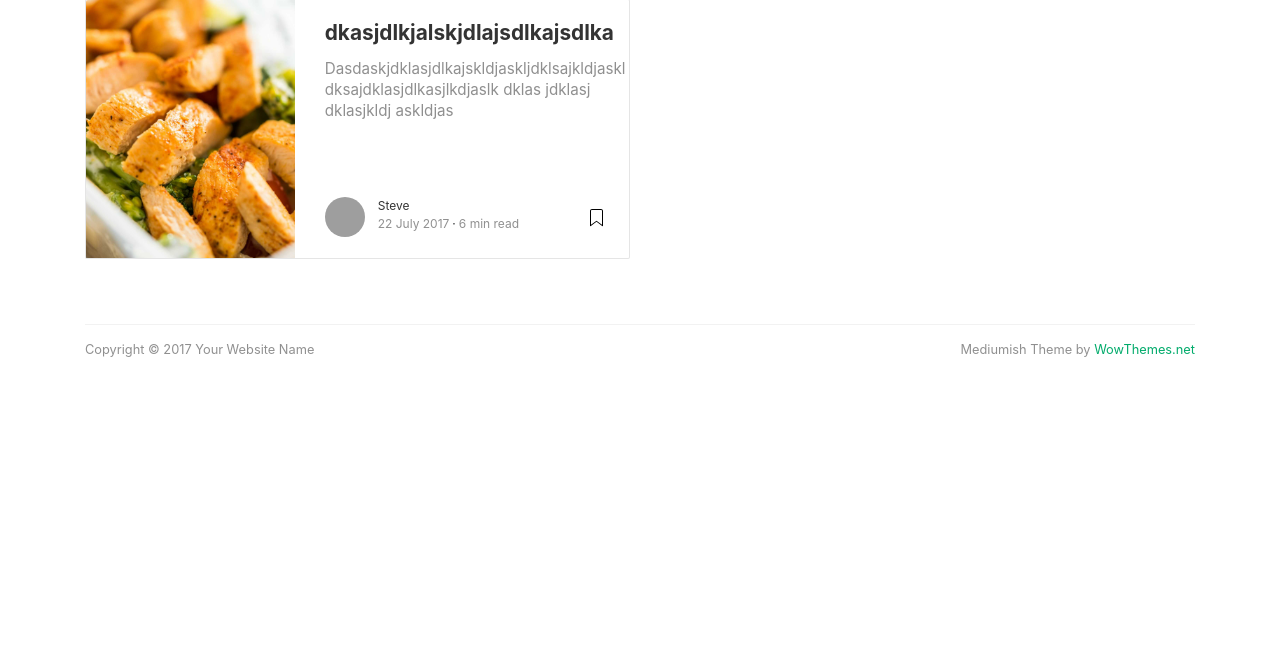
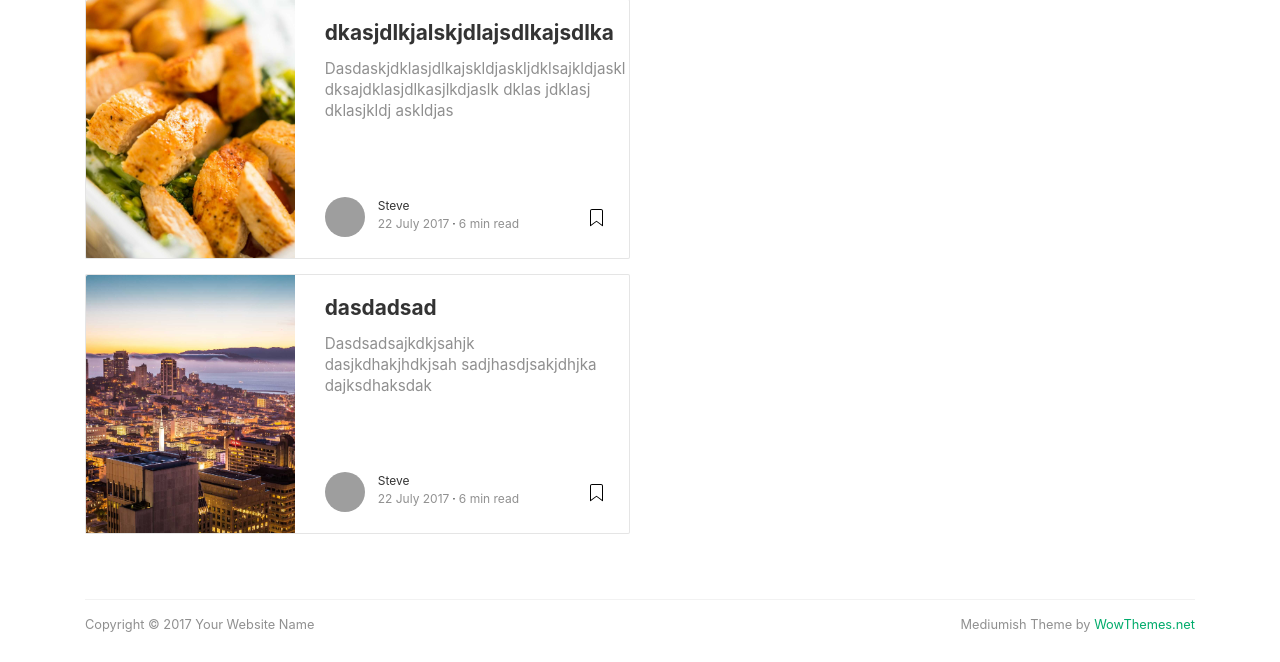
Before and after one commit to mohsenabedelaal/django-course, a Django app: page / in a window 1280 px wide. Shown: the part 284-946 px from the top of the page. Before the commit the page ends 641 px from the top, so only its background shows below. Run offline with Django 3.2, Linux system fonts and the light colour scheme; some libraries are stand-ins or nearby versions; grey boxes are pictures that could not be loaded.

Commit message:
Added the steps to install django.

```diff
--- a/mohsen_django/hotelblog/views.py
+++ b/mohsen_django/hotelblog/views.py
@@ -6,4 +6,8 @@ def index(request):
     card_1.title = "dkasjdlkjalskjdlajsdlkajsdlka"
     card_1.img = "1.jpg"
     card_1.text="Dasdaskjdklasjdlkajskldjaskljdklsajkldjaskl dksajdklasjdlkasjlkdjaslk dklas jdklasj dklasjkldj askldjas"
-    return render(request,"index.html",{"card_1":card_1})
+    card_2 = Cards()
+    card_2.title = "dasdadsad"
+    card_2.img = "2.jpg"
+    card_2.text="Dasdsadsajkdkjsahjk dasjkdhakjhdkjsah sadjhasdjsakjdhjka dajksdhaksdak"
+    return render(request,"index.html",{"card_1":card_1,"card_2":card_2})
--- a/mohsen_django/templates/index.html
+++ b/mohsen_django/templates/index.html
@@ -170,6 +170,63 @@
             </div>
           </div>
           <!-- end post -->
+           <!-- begin post -->
+           <div class="card">
+            <div class="row">
+              <div class="col-md-5 wrapthumbnail">
+                <a href="post.html">
+                  <div
+                    class="thumbnail"
+                    style="background-image: url(static/img/demopic/{{card_2.img}})"
+                  ></div>
+                </a>
+              </div>
+              <div class="col-md-7">
+                <div class="card-block">
+                  <h2 class="card-title">
+                    <a href="post.html">{{card_2.title}}</a>
+                  </h2>
+                  <h4 class="card-text">
+                    {{card_2.text}}
+                  </h4>
+                  <div class="metafooter">
+                    <div class="wrapfooter">
+                      <span class="meta-footer-thumb">
+                        <a href="author.html"
+                          ><img
+                            class="author-thumb"
+                            src="https://www.gravatar.com/avatar/e56154546cf4be74e393c62d1ae9f9d4?s=250&amp;d=mm&amp;r=x"
+                            alt="Sal"
+                        /></a>
+                      </span>
+                      <span class="author-meta">
+                        <span class="post-name"
+                          ><a href="author.html">Steve</a></span
+                        ><br />
+                        <span class="post-date">22 July 2017</span
+                        ><span class="dot"></span
+                        ><span class="post-read">6 min read</span>
+                      </span>
+                      <span class="post-read-more"
+                        ><a href="post.html" title="Read Story"
+                          ><svg
+                            class="svgIcon-use"
+                            width="25"
+                            height="25"
+                            viewbox="0 0 25 25"
+                          >
+                            <path
+                              d="M19 6c0-1.1-.9-2-2-2H8c-1.1 0-2 .9-2 2v14.66h.012c.01.103.045.204.12.285a.5.5 0 0 0 .706.03L12.5 16.85l5.662 4.126a.508.508 0 0 0 .708-.03.5.5 0 0 0 .118-.285H19V6zm-6.838 9.97L7 19.636V6c0-.55.45-1 1-1h9c.55 0 1 .45 1 1v13.637l-5.162-3.668a.49.49 0 0 0-.676 0z"
+                              fill-rule="evenodd"
+                            ></path></svg></a
+                      ></span>
+                    </div>
+                  </div>
+                </div>
+              </div>
+            </div>
+          </div>
+          <!-- end post -->
 
 
 
```
Also changed, not shown: README.md.
